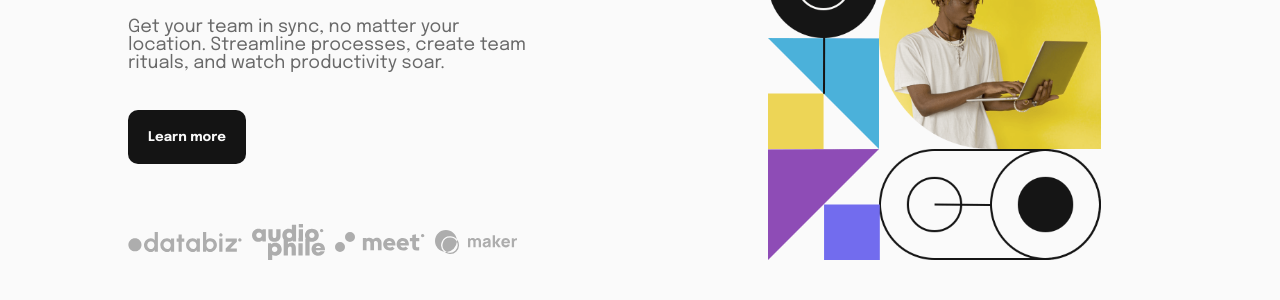
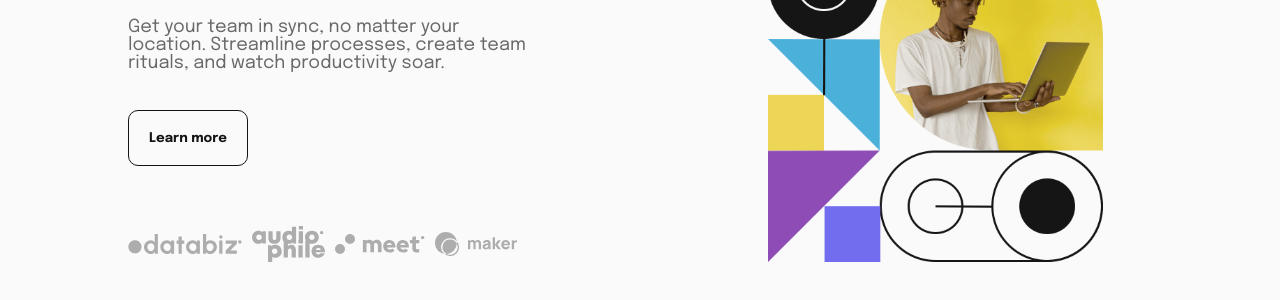
Before and after one commit to SymonMuchemi/HTML-CSS, a plain HTML site: page Task 3/Drop-Down-component/index.html in a window 1280 px wide. In both pictures the pointer is over the button "Learn more". Shown: the part 244-544 px from the top of the page. Drawn offline with Linux system fonts and the light colour scheme.

Commit message:
update: final stylings

```diff
--- a/Task 3/Drop-Down-component/style.css
+++ b/Task 3/Drop-Down-component/style.css
@@ -122,10 +122,17 @@ nav .links .drop-downs select:hover {
   padding: 20px;
   background-color: var(--almost-black);
   color: var(--almost-white);
-  border: none;
+  border: 1px solid var(--almost-black);
   border-radius: 10px;
   font-weight: 700;
   margin-top: 20px;
+}
+
+.container .info button:hover {
+  color: var(--almost-black);
+  background-color: var(--almost-white);
+  border: 1px solid var(--almost-black);
+  cursor: pointer;
 }
 
 .container .info .clients {
@@ -141,7 +148,7 @@ nav .links .drop-downs select:hover {
     height: auto;
   }
 
-  & #data-biz{
+  & #data-biz {
     width: 100px;
     height: 20px;
   }
@@ -150,7 +157,7 @@ nav .links .drop-downs select:hover {
     width: 65px;
   }
 
-  & #meet{
+  & #meet {
     width: 75px;
     height: 20px;
   }
```
